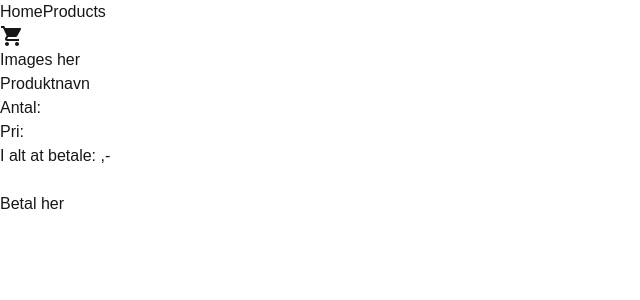
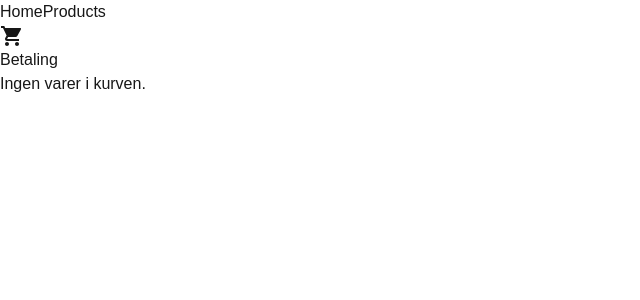
Before and after one commit to madsemilgodstil/vrm_webshop, a Next.js app: page /pages/payment in a window 1280 px wide. Shown: the top 300 px of the page, without its empty margins (0-640 px from the left). Built offline with nearby package versions, Linux system fonts and the light colour scheme.

Commit message:
rasmus-basket

```diff
--- a/src/app/pages/payment/page.js
+++ b/src/app/pages/payment/page.js
@@ -1,24 +1,42 @@
-import Basket from '@/components/basket/Basket'
-import ButtonPri from '@/components/knapper/ButtonPri'
+"use client";
 
-export default function PaymentPage () {
+import { useSearchParams } from "next/navigation";
+import { useEffect, useState } from "react";
+
+export default function PaymentPage() {
+  const searchParams = useSearchParams();
+  const [cartItems, setCartItems] = useState([]);
+
+  useEffect(() => {
+    const cartData = searchParams.get("cart");
+
+    if (cartData) {
+      const items = JSON.parse(cartData); // Parse JSON-strengen direkte
+      setCartItems(items); // Opdater `cartItems` state med indholdet
+    }
+  }, [searchParams]);
+
   return (
-    <div className='max-w-[700px] mx-auto my-10'>
-      <div className='space-y-4 mx-auto'>
-        <div className='product flex items-center'>
-          <p className='w-16 h-16 bg-gray-200 mr-4 flex items-center justify-center'>
-            Images her
-          </p>
-          <div className='content'>
-            <h2>Produktnavn</h2>
-            <p>Antal:</p>
-            <p>Pri:</p>
-          </div>
+    <div>
+      <h1 className="text-2xl font-bold mb-4">Betaling</h1>
+      {cartItems.length > 0 ? (
+        <div className="space-y-4">
+          {cartItems.map((item, index) => (
+            <div key={index} className="product flex items-center justify-between border-b pb-2">
+              <div>
+                <h2 className="text-lg font-semibold">{item.title}</h2>
+                <img src={item.thumbnail} alt={item.title} width="50" />
+                <p>Antal: {item.quantity}</p>
+                <p>Pris per stk.: ${item.price}</p>
+              </div>
+              <p>Subtotal: ${item.price * item.quantity}</p>
+            </div>
+          ))}
+          <p className="text-lg font-bold mt-4">I alt at betale: ${cartItems.reduce((total, item) => total + item.price * item.quantity, 0)}</p>
         </div>
-        <p className='text-lg'>I alt at betale: ,-</p>
-        <br />
-        <ButtonPri text='Betal her' link='/pages/payment/' />
-      </div>
+      ) : (
+        <p className="text-center">Ingen varer i kurven.</p>
+      )}
     </div>
-  )
+  );
 }
--- a/src/components/basket/Basket.jsx
+++ b/src/components/basket/Basket.jsx
@@ -1,22 +1,42 @@
-import ButtonPri from "@/components/knapper/ButtonPri";
+import { useRouter } from "next/navigation";
 
-const Basket = () => {
+const Basket = ({ items }) => {
+  const router = useRouter();
+
+  const handleCheckout = () => {
+    // Konverter kurvens indhold til en JSON-streng uden encodeURIComponent
+    const cartData = JSON.stringify(
+      items.map((item) => ({
+        title: item.title,
+        thumbnail: item.thumbnail,
+        price: item.price,
+        quantity: item.quantity,
+      }))
+    );
+
+    // Naviger til Payment-siden med JSON-data som en enkelt parameter
+    router.push(`/pages/payment?cart=${cartData}`);
+  };
+
   return (
     <div className="sticky top-5 right-0 border border-gray-200 rounded-lg shadow-lg p-4">
       <div className="space-y-4 mx-auto">
-        <div className="product flex items-center">
-          <p className="w-16 h-16 bg-gray-200 mr-4 flex items-center justify-center">
-            Images her
-          </p>
-          <div className="content">
-            <h2>Produktnavn</h2>
-            <p>Antal:</p>
-            <p>Pri:</p>
+        {items.map((item, index) => (
+          <div key={index} className="product flex items-center">
+            <p className="w-16 h-16 bg-gray-200 mr-4 flex items-center justify-center">
+              <img src={item.thumbnail} alt={item.title} width="50" />
+            </p>
+            <div className="content">
+              <h2>{item.title}</h2>
+              <p>Pris: ${item.price}</p>
+              <p>Antal: {item.quantity}</p>
+            </div>
           </div>
-        </div>
-        <p className="text-lg">I alt at betale: ,-</p>
-        <br />
-        <ButtonPri text="Betal her" link="/pages/payment/" />
+        ))}
+        <p className="text-lg">I alt at betale: ${items.reduce((total, item) => total + item.price * item.quantity, 0)}</p>
+        <button onClick={handleCheckout} className="text-white bg-black px-4 py-2 rounded-full">
+          Betal her
+        </button>
       </div>
     </div>
   );
--- a/src/components/knapper/ButtonPri.jsx
+++ b/src/components/knapper/ButtonPri.jsx
@@ -3,9 +3,7 @@ import Link from "next/link";
 const ButtonPri = ({ link = "/", text }) => {
   return (
     <Link href={link}>
-      <span className="bg-slate-50 text-black hover:bg-black hover:text-white px-6 py-3 rounded-full transition duration-300 ease-in-out cursor-pointer">
-        {text}
-      </span>
+      <span className="inline-block bg-slate-50 text-black hover:bg-black hover:text-white px-6 py-3 rounded-full transition duration-300 ease-in-out cursor-pointer">{text}</span>
     </Link>
   );
 };
--- a/src/components/knapper/ButtonSec.jsx
+++ b/src/components/knapper/ButtonSec.jsx
@@ -2,10 +2,7 @@ import Link from "next/link";
 
 const ButtonSec = ({ link = "/", text }) => {
   return (
-    <Link
-      href={link}
-      className="text-white bg-black border hover:bg-white hover:text-[#000000] border-2 border-black hover:border-black px-6 py-1 rounded-full transition duration-300 ease-in-out cursor-pointer"
-    >
+    <Link href={link} className="inline-block text-white bg-black border hover:bg-white hover:text-[#000000] border-2 border-black hover:border-black px-6 py-1 rounded-full transition duration-300 ease-in-out cursor-pointer">
       {text}
     </Link>
   );
```
Also changed, not shown: src/app/pages/products/page.js (+27 -10 lines), src/components/productlist/ProductList.jsx (+21 -18 lines).
